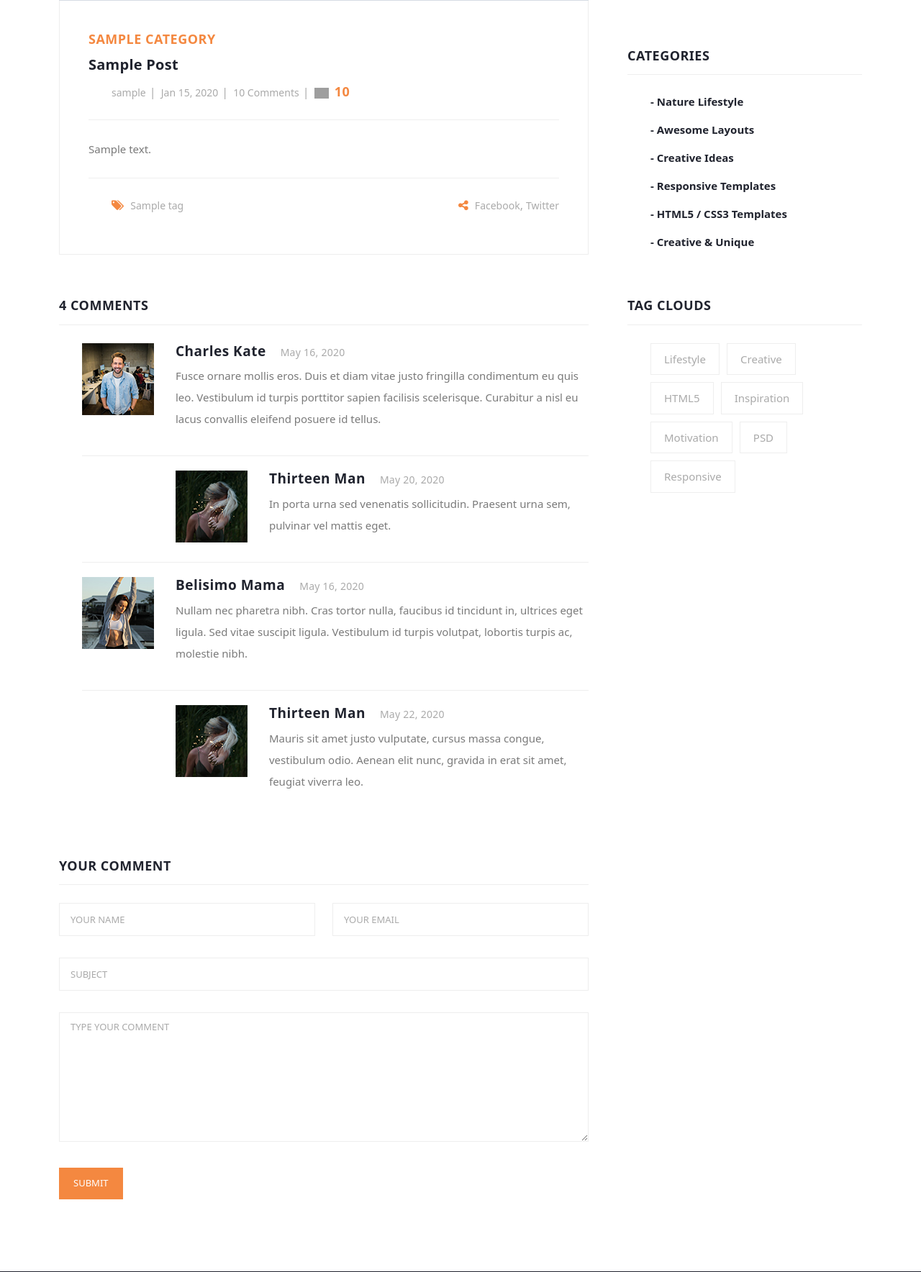
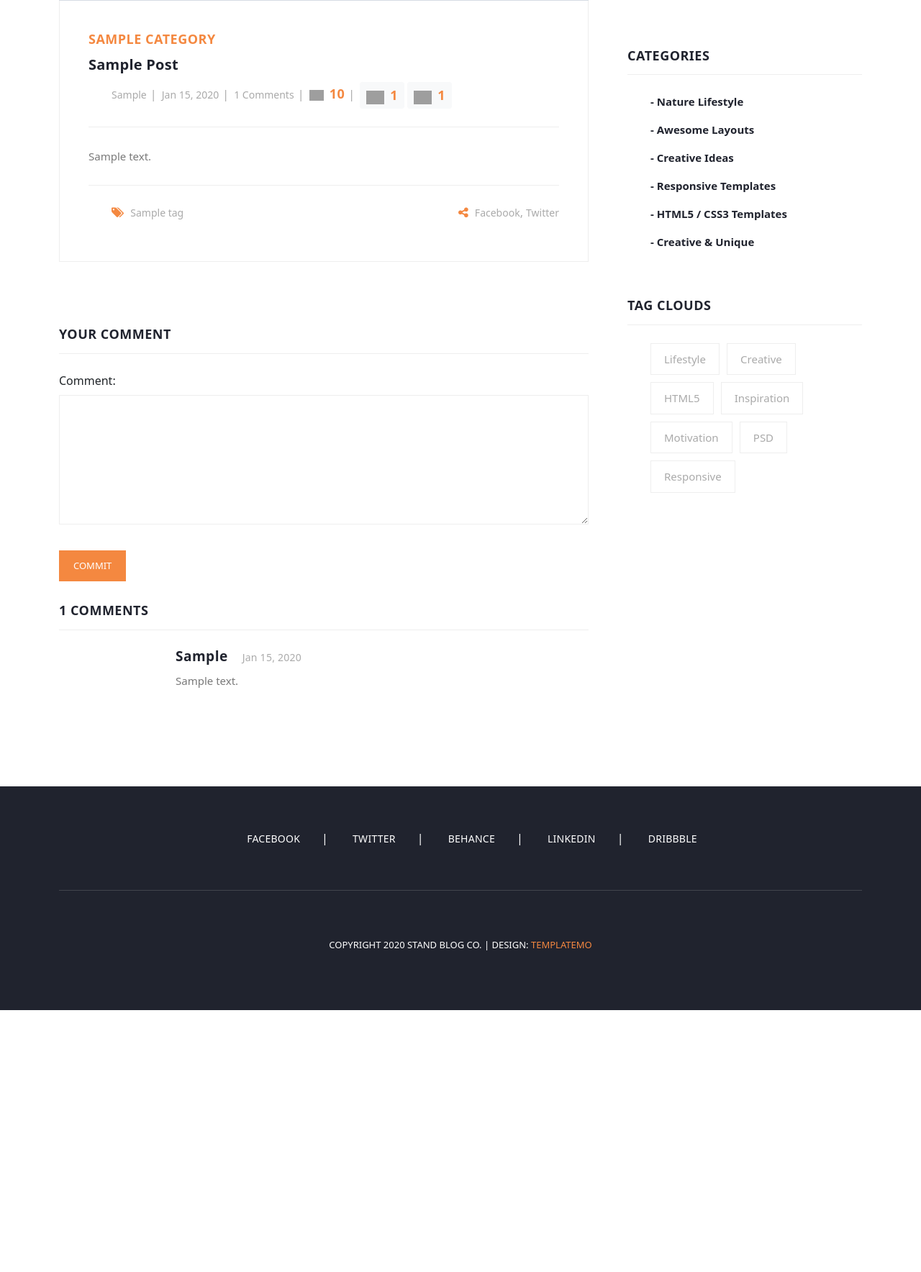
Before and after one commit to norbek2101/exam-project, a Django app: page /post_detail/1/ in a window 1280 px wide. Shown: the part 1339-3107 px from the top of the page at 72% size. After the commit the page ends 2743 px from the top, so only its background shows below. Run offline with Django 3.2, Linux system fonts and the light colour scheme; tables that the repository leaves empty hold one stand-in row (values such as "Sample post"); grey boxes marked "Sample" are stand-in pictures; some libraries are stand-ins or nearby versions; grey boxes are pictures that could not be loaded.

Commit message:
Comments, Likes and dislikes functiond was added

```diff
--- a/main/admin.py
+++ b/main/admin.py
@@ -4,3 +4,4 @@ from .models import *
 admin.site.register(Category)
 admin.site.register(Post)
 admin.site.register(Tag)
+admin.site.register(Comment)
--- a/main/forms.py
+++ b/main/forms.py
@@ -1,15 +1,19 @@
 from django.contrib.auth.models import User
 from django.contrib.auth.forms import UserCreationForm
-
-from .models import Post
-
-
-# class BlogPostForm()
-
-
+from django.forms import fields
+from .models import Comment
+from django import forms
+from django.contrib.auth.models import User
 
 
 class CreateUserForm(UserCreationForm):
     class Meta:
         model = User
         fields = ['username', 'email', 'password1', 'password2']
+
+
+
+class CommentForm(forms.ModelForm):
+    class Meta:
+        model = Comment
+        fields = ('comment',)
--- a/main/urls.py
+++ b/main/urls.py
@@ -7,8 +7,13 @@ urlpatterns = [
     path('', home, name='home'),
     path('blog/', BlogListView.as_view(), name='blog-page'),
     path('post_detail/<int:pk>/',  post_detail, name='post-detail'),
-    path('post/new/', PostCreateView.as_view(template_name='main/pages/post_form.html'), name='post-create'),
+    # path('post_detail/<int:pk>/',  PostDetailView.as_view(), name='post-detail'),
+    path('like/<int:pk>/', like_post, name="like_post"),
+    path('dislike/<int:pk>/', dislike_post, name="dislike_post"),
+
+    path('post/new/', PostCreateView.as_view(), name='post-create'),
     path('about/', about, name='about'),
+    # path('profile/', profile, name='profile'),
 
 
     # Authentication
--- a/main/views.py
+++ b/main/views.py
@@ -1,16 +1,20 @@
 from django.http import request
-from django.shortcuts import redirect, render
+from django.shortcuts import get_object_or_404, redirect, render
 from .models import Category, Post, Tag
-from django.views.generic import  ListView, CreateView
-from .forms import CreateUserForm
+from django.views.generic import  ListView, CreateView, DetailView
+from .forms import *
 from django.contrib import messages
 from django.contrib import auth
 from django.db.models import F
+from django.contrib.auth.decorators import login_required
+from django.db.models import Count
 
 
 # Main page
 def home(request):
-    return render(request, 'main/index.html')
+    tags = Tag.objects.all()
+    context={'tags':tags}
+    return render(request, 'main/index.html', context)
 
 def about(request):
     return render(request, 'main/pages/about.html')
@@ -27,17 +31,71 @@ class BlogListView(ListView):
         context['tags'] =  Tag.objects.all()
         return context
 
+    # def get_queryset(self):
+    #     return Post.objects.annotate(num_comments=Count('comment')).order_by('-num_comments')
+
+# class PostDetailView(DetailView):
+#     model = Post
+#     form = CommentForm
+#     template_name = 'main/pages/post-details.html'
+
+#     def post(self, request, *args, **kwargs):
+#         form = CommentForm(request.POST)
+#         if form.is_valid():
+#             post = self.get_object()
+#             form.instance.author = request.user
+#             form.instance.post = post
+#             form.save()
+#             return redirect('post-detail', post.pk)
+
+
+#     def get_context_data(self, **kwargs):
+#         post_comments = self.get_object().comment_set.all()
+#         context = super().get_context_data(**kwargs)
+#         context['tags'] = self.get_object().tags.all()
+#         context['form'] = self.form
+#         context['post_comments'] = post_comments
+#         return context
+
+
+
+
+def like_post(request, pk):
+    post = get_object_or_404(Post, id=request.POST.get('post_id'))
+    post.likes.add(request.user)
+    return redirect('post-detail', pk)
+
+
+def dislike_post(request, pk):
+    post = get_object_or_404(Post, id=request.POST.get('post_id'))
+    post.dislikes.add(request.user)
+    return redirect('post-detail', pk)
+
 
 def post_detail(request, pk):
     post = Post.objects.get(id=pk)
     tags = post.tags.all()
-    views = Post.objects.filter(pk=post.pk).update(views=F('views') + 1)
-    context = {'post':post, 'tags':tags, 'views':views}
+    post_comments = post.comment_set.all()
+    num_comments = post_comments.count()
+    form = CommentForm()
+    views = Post.objects.filter(pk=pk).update(views=F('views') + 1)
+    if request.method == 'POST':
+        form = CommentForm(request.POST)
+        if form.is_valid():
+            post = post
+            form.instance.author = request.user
+            form.instance.post = post
+            form.save()
+            return redirect('post-detail', post.pk)
+
+    context = {'views':views, 'form':form, 'post':post, 'tags':tags, 'post_comments':post_comments, 'num_comments':num_comments}
     return render(request,'main/pages/post-details.html', context)
+
 
 class PostCreateView(CreateView):
     model = Post
     fields = ['category', 'title', 'content', 'tags', 'image']
+    template_name='main/pages/post_form.html'
 
     def form_valid(self, form):
         form.instance.author = self.request.user
@@ -179,6 +237,7 @@ def login(request):
     context = {}
     return render(request, 'main/pages/signin.html', context)
 
+@login_required
 def logout(request):
     auth.logout(request)
     return redirect('signin')
--- a/templates/main/pages/blog.html
+++ b/templates/main/pages/blog.html
@@ -44,7 +44,7 @@
                                             <ul class="post-info">
                                                 <li><a href="#">{{ p.author|capfirst }}</a></li>
                                                 <li><a href="#">{{ p.created_at |date:"M d, Y" }}</a></li>
-                                                <li><a href="#">12 Comments</a></li>
+                                                <li><a href="#">Comments</a></li>
                                             </ul>
                                             <p>{{ p.content|truncatewords:10 }}</p>
                                             <div class="post-options">
--- a/templates/main/pages/post-details.html
+++ b/templates/main/pages/post-details.html
@@ -69,10 +69,18 @@
                     <span>{{ post.category }}</span>
                     <a href="post-details.html"><h4>{{ post.title }}</h4></a>
                     <ul class="post-info">
-                      <li><a href="#">{{ post.author }}</a></li>
+                      <li><a href="#">{{ post.author | capfirst }}</a></li>
                       <li><a href="#">{{ post.created_at | date:"M d, Y" }}</a></li>
-                      <li><a href="#">10 Comments</a></li>
+                      <li><a href="#">{{num_comments}} Comments</a></li>
                       <li><img style="width:20px" src="https://img.icons8.com/ios-glyphs/30/000000/visible--v1.png"/><span class="pl-2">{{post.views}}</span></li>
+                      <form style="display: inline-block;" action="{% url 'like_post' post.pk %}" method="post">
+                        {% csrf_token %}
+                        <button type="submit" name="post_id" value='{{post.pk}}' class="btn btn-light btn-sm"><img style="width:25px" src="https://img.icons8.com/material-sharp/50/000000/facebook-like.png"/><span class="pl-2">{{post.total_likes}}</span></button>
+                      </form>
+                      <form style="display: inline-block;" action="{% url 'dislike_post' post.pk %}" method="post">
+                          {% csrf_token %}
+                          <button type="submit" name="post_id" value='{{post.pk}}' class="btn btn-light btn-sm"><img style="width:25px" src="https://img.icons8.com/material/24/000000/thumbs-down--v1.png"/><span class="pl-2">{{post.total_dislikes}}</span></button>
+                      </form>
 
                     </ul>
                     <p>{{ post.content }}</p>
@@ -99,87 +107,53 @@
                 </div>
               </div>
               <div class="col-lg-12">
-                <div class="sidebar-item comments">
-                  <div class="sidebar-heading">
-                    <h2>4 comments</h2>
-                  </div>
-                  <div class="content">
-                    <ul>
-                      <li>
-                        <div class="author-thumb">
-                          <img src="assets/images/comment-author-01.jpg" alt="">
-                        </div>
-                        <div class="right-content">
-                          <h4>Charles Kate<span>May 16, 2020</span></h4>
-                          <p>Fusce ornare mollis eros. Duis et diam vitae justo fringilla condimentum eu quis leo. Vestibulum id turpis porttitor sapien facilisis scelerisque. Curabitur a nisl eu lacus convallis eleifend posuere id tellus.</p>
-                        </div>
-                      </li>
-                      <li class="replied">
-                        <div class="author-thumb">
-                          <img src="assets/images/comment-author-02.jpg" alt="">
-                        </div>
-                        <div class="right-content">
-                          <h4>Thirteen Man<span>May 20, 2020</span></h4>
-                          <p>In porta urna sed venenatis sollicitudin. Praesent urna sem, pulvinar vel mattis eget.</p>
-                        </div>
-                      </li>
-                      <li>
-                        <div class="author-thumb">
-                          <img src="assets/images/comment-author-03.jpg" alt="">
-                        </div>
-                        <div class="right-content">
-                          <h4>Belisimo Mama<span>May 16, 2020</span></h4>
-                          <p>Nullam nec pharetra nibh. Cras tortor nulla, faucibus id tincidunt in, ultrices eget ligula. Sed vitae suscipit ligula. Vestibulum id turpis volutpat, lobortis turpis ac, molestie nibh.</p>
-                        </div>
-                      </li>
-                      <li class="replied">
-                        <div class="author-thumb">
-                          <img src="assets/images/comment-author-02.jpg" alt="">
-                        </div>
-                        <div class="right-content">
-                          <h4>Thirteen Man<span>May 22, 2020</span></h4>
-                          <p>Mauris sit amet justo vulputate, cursus massa congue, vestibulum odio. Aenean elit nunc, gravida in erat sit amet, feugiat viverra leo.</p>
-                        </div>
-                      </li>
-                    </ul>
-                  </div>
-                </div>
-              </div>
-              <div class="col-lg-12">
                 <div class="sidebar-item submit-comment">
                   <div class="sidebar-heading">
                     <h2>Your comment</h2>
                   </div>
                   <div class="content">
-                    <form id="comment" action="#" method="post">
+                    <form id="comment" method="post">
+                       {% csrf_token %}
                       <div class="row">
-                        <div class="col-md-6 col-sm-12">
-                          <fieldset>
-                            <input name="name" type="text" id="name" placeholder="Your name" required="">
-                          </fieldset>
-                        </div>
-                        <div class="col-md-6 col-sm-12">
-                          <fieldset>
-                            <input name="email" type="text" id="email" placeholder="Your email" required="">
-                          </fieldset>
-                        </div>
-                        <div class="col-md-12 col-sm-12">
-                          <fieldset>
-                            <input name="subject" type="text" id="subject" placeholder="Subject">
-                          </fieldset>
+                        <div class="col-lg-12">
+                           {{ form }}
                         </div>
                         <div class="col-lg-12">
                           <fieldset>
-                            <textarea name="message" rows="6" id="message" placeholder="Type your comment" required=""></textarea>
-                          </fieldset>
-                        </div>
-                        <div class="col-lg-12">
-                          <fieldset>
-                            <button type="submit" id="form-submit" class="main-button">Submit</button>
+                            <button type="submit"  class="main-button">Commit</button>
                           </fieldset>
                         </div>
                       </div>
                     </form>
+                  </div>
+                </div>
+              </div>
+
+              <div class="col-lg-12">
+                <div class="sidebar-item comments">
+                  <div class="sidebar-heading">
+                    <h2> {{num_comments}} comments</h2>
+                  </div>
+                  <div class="content">
+
+                    {% for post_comment in post_comments %}
+                      <ul>
+                          <li>
+                            <div class="right-content">
+                              <h4>{{ post_comment.author|capfirst }}<span>{{post_comment.date_commited | date:'M d, Y'}}</span></h4>
+                              <p>{{ post_comment.comment }}</p>
+                            </div>
+                          </li>
+                          <!-- <li class="replied">
+                            <div class="right-content">
+                              <h4>Thirteen Man<span>May 20, 2020</span></h4>
+                              <p>In porta urna sed venenatis sollicitudin. Praesent urna sem, pulvinar vel mattis eget.</p>
+                            </div>
+                          </li> -->
+                      </ul>
+                    {% endfor %}
+
+
                   </div>
                 </div>
               </div>
```
Also changed, not shown: main/models.py (+41 -2 lines), templates/main/index.html (+5 -10 lines), templates/main/profile.html (added, +24 -0 lines), main/migrations/0007_profile.py (added), main/migrations/0008_auto_20211111_1720.py (added), main/migrations/0009_rename_content_comment_comment.py (added), main/migrations/0010_alter_comment_author.py (added), main/migrations/0011_auto_20211112_0138.py (added), media-root/Screenshot_from_2021-10-15_21-47-33.png (added), media-root/default.jpg.
